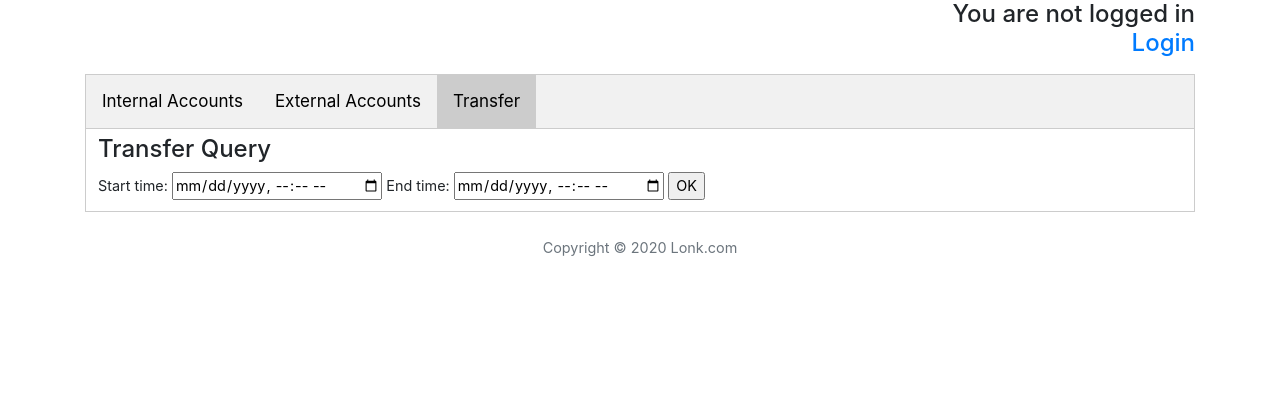
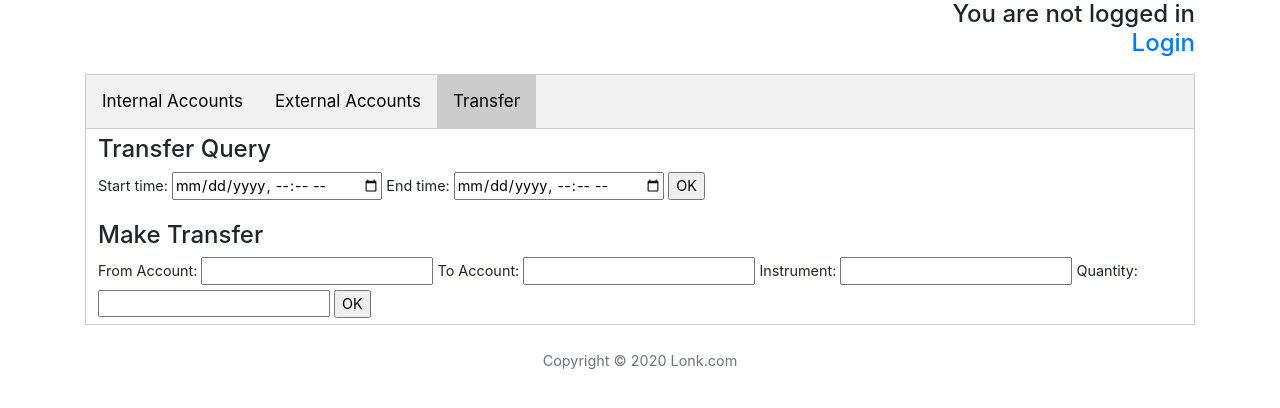
Before and after one commit to deoshao11/django-gui, a Django app: page / in a window 1280 px wide, after a click on "Transfer". Shown: the top 408 px of the page. Run offline with Django 3.2, Linux system fonts and the light colour scheme; parts of the project's set-up code (start-up, migrations or seed data) failed here and were passed over; some libraries are stand-ins or nearby versions.

Commit message:
add transfer create form

```diff
--- a/restembed/core/templates/index.html
+++ b/restembed/core/templates/index.html
@@ -185,6 +185,21 @@ tr.shown td.details-control {
         <input id="start_time" type="datetime-local" name="start_time_field">
         <label for="end_time">End time: </label>
         <input id="end_time" type="datetime-local" name="end_time_field">
+        <input type="submit" value="OK">
+    </form>
+    <p></p>
+    <p></p>
+    <form action="" method="post">
+        {% csrf_token %}
+        <h4>Make Transfer</h4>
+        <label for="from_account">From Account: </label>
+        <input id="from_account" type="text" name="from_account_field">
+        <label for="to_account">To Account: </label>
+        <input id="to_account" type="text" name="to_account_field">
+        <label for="instrument">Instrument: </label>
+        <input id="instrument" type="text" name="instrument_field">
+        <label for="quantity">Quantity: </label>
+        <input id="quantity" type="number" name="quantity_field">
         <input type="submit" value="OK">
     </form>
 </div>
```
